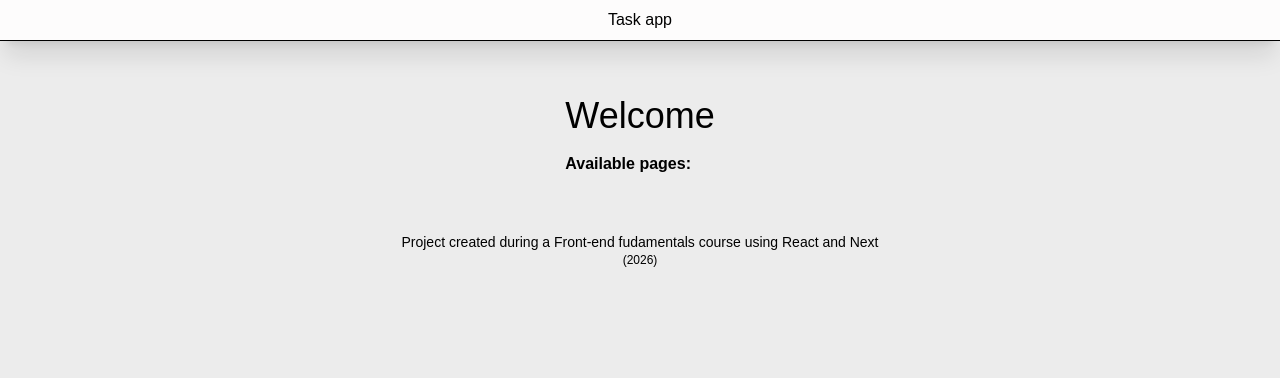
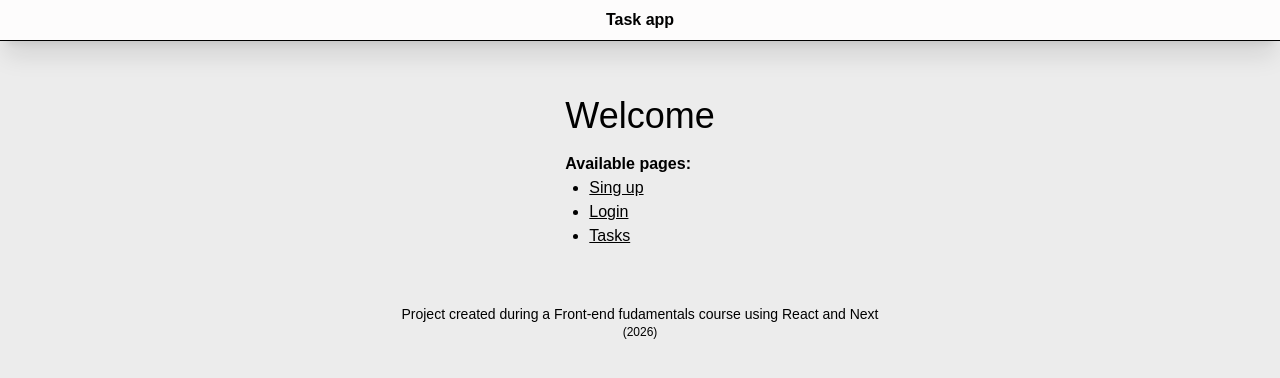
Before and after one commit to eduanlima/simple-task, a Next.js app: page / in a window 1280 px wide. Shown: the top 378 px of the page. Built offline with nearby package versions, Linux system fonts and the light colour scheme.

Commit message:
feat: created sing up page

```diff
--- a/app/layout.tsx
+++ b/app/layout.tsx
@@ -11,7 +11,7 @@ export default function RootLayout({ children }: LayoutProps<"/">) {
     <html lang="en">
       <body className="">
         <header className="fixed top-0 right-0 left-0 py-2 border-b text-center shadow-xl">
-          <Link href="/">Task app</Link>
+          <Link className="font-bold" href="/">Task app</Link>
         </header>
 
         <main className="mt-24 mb-14 flex justify-center">{children}</main>
--- a/app/page.tsx
+++ b/app/page.tsx
@@ -1,13 +1,21 @@
+import Link from "next/link";
+
 export default function Home() {
   return (
     <div className="grid gap-y-4">
       <h1 className="text-4xl">Welcome</h1>
       <div>
         <p className="font-bold">Available pages:</p>
-        <ul>
-          <li></li>
-          <li></li>
-          <li></li>
+        <ul className="list-disc ml-6 underline">
+          <li>
+            <Link href="/register">Sing up</Link>
+          </li>
+          <li>
+            <Link href="/login">Login</Link>
+          </li>
+          <li>
+            <Link href="/tasks">Tasks</Link>
+          </li>
         </ul>
       </div>
     </div>
--- /dev/null
+++ b/app/register/page.tsx
@@ -0,0 +1,11 @@
+import Link from "next/link";
+
+export default function SingUp() {
+  return (
+    <div className="grid gap-y-4">
+      <h1 className="text-4xl">Sing up</h1>
+      <div></div>
+      <Link className="text-center underline" href="/login">Already have an account? Sing in</Link>
+    </div>
+  );
+}
```
